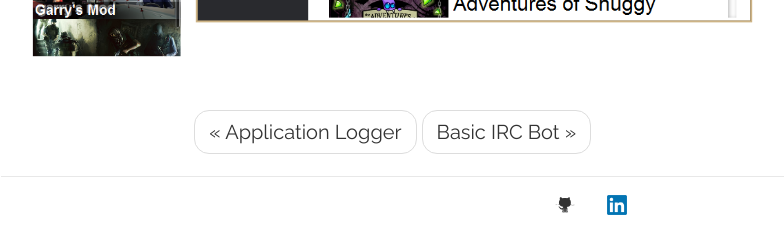
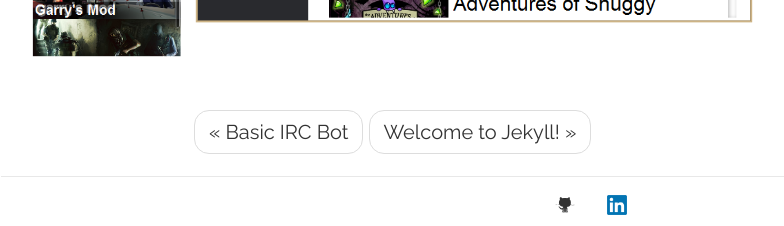
Before and after one commit to pateldhruv1993/pateldhruv1993, a Jekyll site: the page built from _posts/2017-01-01-game-blocks.markdown, in a window 1280 px wide and 900 px high, scrolled down 1104 px. Shown: the part 671-897 px from the top of the window, without its empty margins (54-838 px from the left). Built offline with Jekyll 4.4.1, drawn with Linux system fonts in a browser that asks for light colours; a file with an impossible date is left out; part of the change alters nothing that is shown; some of the changed text lies outside the part shown.

```diff
--- a/_posts/2017-01-04-game-blocks.markdown
+++ b/_posts/2017-01-01-game-blocks.markdown
@@ -2,7 +2,6 @@
 published: true
 layout: post
 title: Game Blocks
-date: 2017-01-04T10:10:47.000Z
 categories: tidesdk javascript html css
 img: game-blocks.png
 ---
```
